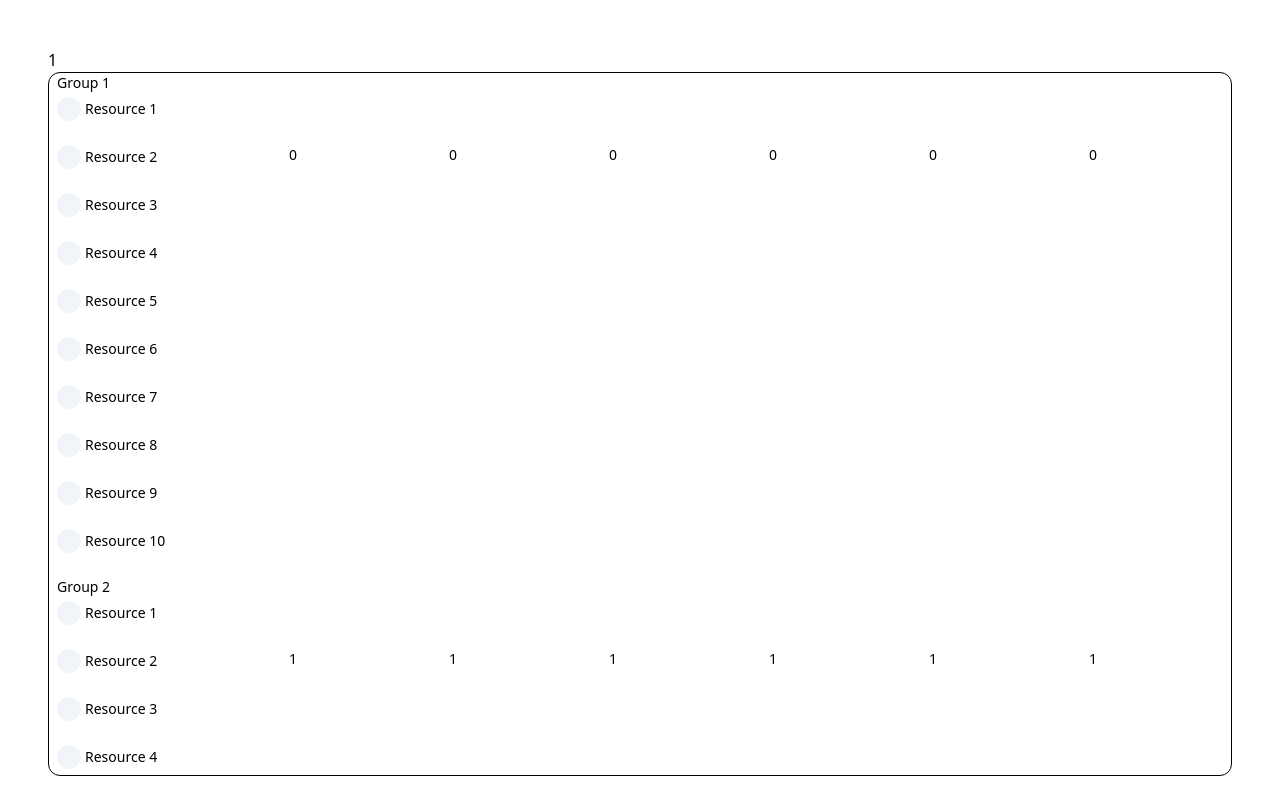
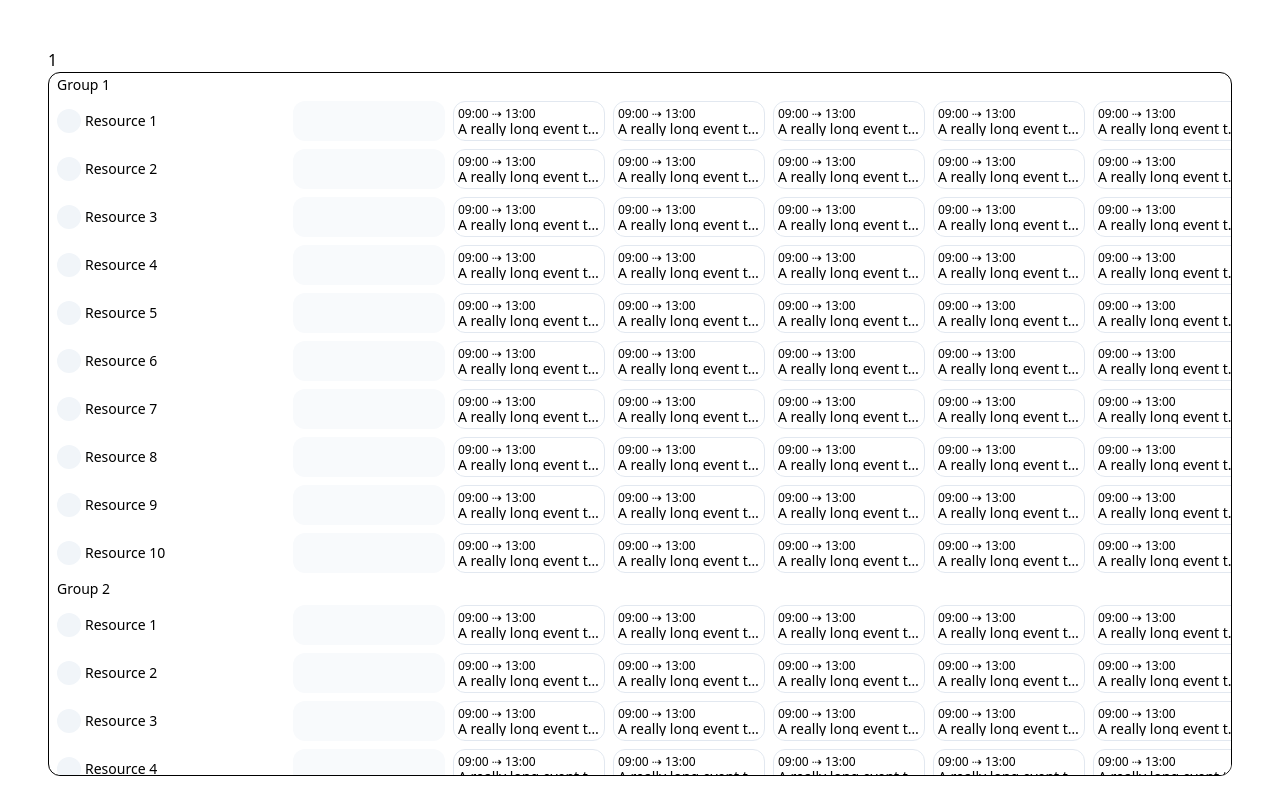
Before and after one commit to niallbarrett/cullendar, a Vue app: page / in a window 1280 px wide. Built offline with nearby package versions, Linux system fonts and the light colour scheme; the HTML template or start-up script is replaced by a standard one.

Commit message:
Sync the scrollbars

```diff
--- a/src/App.vue
+++ b/src/App.vue
@@ -20,12 +20,14 @@ const resources = ref([])
 const events = ref([])
 const config = reactive({
   nWeeks,
+  onDateClick: addEvent,
   onView: (e) => buildDemo(e.dates)
 })
 
 function buildDemo(dates) {
-  const r = Array.from({ length: 100 }).map((v, i) => toResourceGroup(i))
-  const e = r.flatMap((r, i) => dates.map(d => toEvent(i, r.id + '-1', d)))
+  const r = Array.from({ length: 10 }).map((v, i) => toResourceGroup(i))
+  const c = r.flatMap(r => r.resources)
+  const e = c.flatMap((r, i) => dates.slice(1).map(d => toEvent(i, r.id, d)))
 
   resources.value = r
   events.value = e
@@ -53,13 +55,13 @@ function toEvent(id, resourceId, date) {
     resourceId
   }
 }
-// function addEvent({ resource, date }) {
-//   const ev = toEvent(events.value.length, resource.id, date)
-//   ev.start = ev.start.split(' ')[0] + ' 09:15'
-//   ev.end = ev.end.split(' ')[0] + ' 14:15'
+function addEvent({ resource, date }) {
+  const ev = toEvent(events.value.length, resource.id, date)
+  ev.start = ev.start.split(' ')[0] + ' 09:15'
+  ev.end = ev.end.split(' ')[0] + ' 14:15'
 
-//   events.value.push(ev)
-// }
+  events.value.push(ev)
+}
 // function viewEvent({ event }) {
 //   alert(JSON.stringify(event))
 // }
--- a/src/components/Cullendar/Internal/index.js
+++ b/src/components/Cullendar/Internal/index.js
@@ -31,8 +31,6 @@ function buildEventMap(events) {
     })
   })
 
-  console.log(mappy)
-
   return mappy
 }
 
@@ -45,8 +43,6 @@ function buildDates(options) {
 
   const dates = eachDayOfInterval(interval).map(toISODate)
 
-  console.log(options)
-
   options?.onView?.({ nWeeks: options.nWeeks, dates })
 
   return dates
--- a/src/components/Cullendar/components/Resource.vue
+++ b/src/components/Cullendar/components/Resource.vue
@@ -1,5 +1,5 @@
 <template>
-  <div class="px-2 flex items-center gap-1 shrink-0">
+  <div class="h-full px-2 flex items-center gap-1 shrink-0">
     <span class="size-6 rounded-full bg-slate-100"/>
     <span class="truncate">{{ resource.label }}</span>
   </div>
--- a/src/components/Cullendar/components/ResourceGroup.vue
+++ b/src/components/Cullendar/components/ResourceGroup.vue
@@ -1,5 +1,5 @@
 <template>
-  <div class="px-2 flex items-center gap-1 shrink-0">
+  <div class="h-full px-2 flex items-center gap-1 shrink-0">
     <span class="truncate">{{ resource.label }}</span>
   </div>
 </template>
--- a/src/components/Cullendar/components/VirtualGrid.vue
+++ b/src/components/Cullendar/components/VirtualGrid.vue
@@ -1,5 +1,5 @@
 <template>
-  <div ref="parentRef" class="overflow-auto" @click="onLog">
+  <div ref="parentRef" class="overflow-auto">
     <div
       :style="{
         height: `${totalSizeRows}px`,
@@ -13,7 +13,7 @@
           :key="virtualColumn.index"
           class="absolute top-0 left-0"
           :style="{
-            width: `${columns[virtualColumn.index]}px`,
+            width: `160px`,
             height: `${rows[virtualRow.index].size}px`,
             transform: `translateX(${virtualColumn.start}px) translateY(${virtualRow.start}px)`,
           }">
@@ -62,8 +62,4 @@ const virtualRows = computed(() => rowVirtualizer.value.getVirtualItems())
 const totalSizeRows = computed(() => rowVirtualizer.value.getTotalSize())
 const virtualColumns = computed(() => columnVirtualizer.value.getVirtualItems())
 const totalSizeColumns = computed(() => columnVirtualizer.value.getTotalSize())
-
-function onLog() {
-  console.log(rowVirtualizer.value, columnVirtualizer.value, totalSizeColumns.value, totalSizeRows.value)
-}
 </script>
--- a/src/components/Cullendar/index.vue
+++ b/src/components/Cullendar/index.vue
@@ -6,10 +6,15 @@
       ref="jo"
       :rows="lanes"
       class="w-60"
-      @scroll="e => onScroll(yo, e)">
+      @scroll="e => onScroll(true, e)">
 
-      <ResourceGroup v-if="resource.isGroup" :resource="resource"/>
-      <Resource v-else :resource="resource"/>
+      <slot v-if="resource.isGroup" name="resourceGroup" v-bind="{ resource }">
+        <ResourceGroup :resource="resource"/>
+      </slot>
+
+      <slot v-else name="resource" v-bind="{ resource }">
+        <Resource :resource="resource"/>
+      </slot>
 
     </VirtualRow>
 
@@ -19,15 +24,17 @@
       :rows="lanes"
       :columns="dates"
       class="flex-1"
-      @scroll="e => onScroll(jo, e)">
+      @scroll="e => onScroll(false, e)">
 
-      <template v-if="!resource.isGroup">
-        <template v-for="event in resource.events" :key="event.id">
-          <slot v-if="toISODate(event.start) === date" name="event" v-bind="{ resource, event, date }">
-            {{ event.id }}
-          </slot>
-        </template>
-      </template>
+      <div v-if="!resource.isGroup" class="h-full p-1 flex">
+        <div class="min-w-0 flex flex-1 rounded-xl empty:bg-slate-50 empty:hover:bg-sky-50" @click.self="onDateClick({ resource, date })">
+          <template v-for="event in resource.events" :key="event.id">
+            <slot v-if="toISODate(event.start) === date" name="event" v-bind="{ resource, event, date }">
+              <Event :event="event"/>
+            </slot>
+          </template>
+        </div>
+      </div>
 
     </VirtualGrid>
 
@@ -45,7 +52,7 @@ import VirtualGrid from './components/VirtualGrid'
 import VirtualRow from './components/VirtualRow'
 import ResourceGroup from './components/ResourceGroup'
 import Resource from './components/Resource'
-// import Event from './components/Event'
+import Event from './components/Event'
 
 const props = defineProps({
   resources: {
@@ -70,12 +77,12 @@ const dates = computed(() => buildDates(options.value))
 const lanes = computed(() => buildLanes(props.resources, props.events))
 
 function onScroll(reffy, e) {
-  console.log(reffy)
-  // console.log(reffy.value)
-  // reffy.value.$el.scrollTop = e.target.scrollTop // TODO: Sync the two
+  const t = reffy ? yo.value : jo.value
+
+  t.$el.scrollTop = e.target.scrollTop
 }
-function onClick(resource, date) {
-  console.log(resource, date)
+function onDateClick(payload) {
+  props.config?.onDateClick?.(payload)
 }
 
 defineOptions({ name: 'Cullendar' })
```
